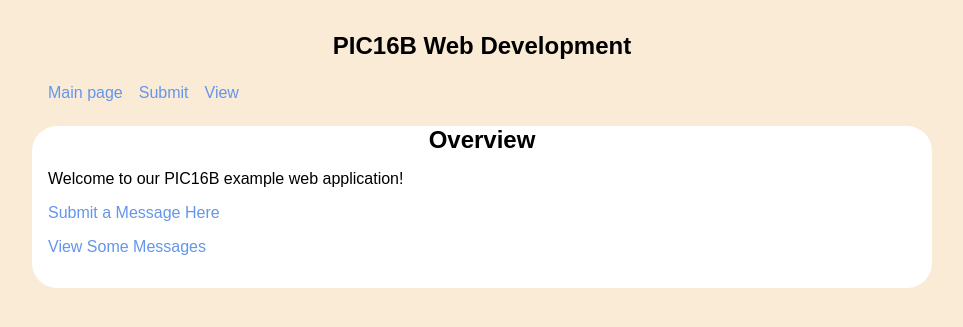
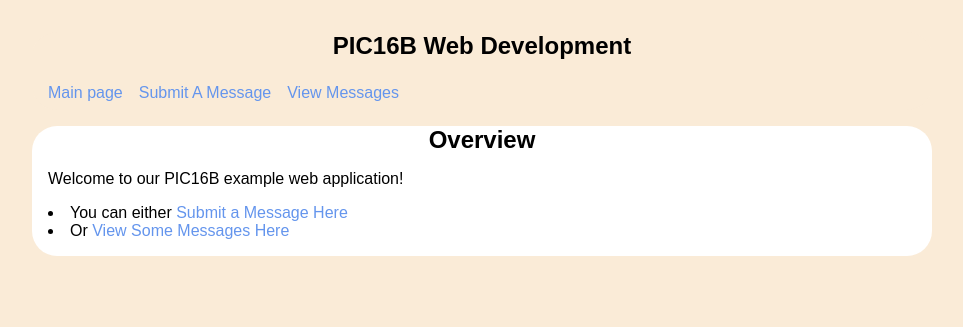
Before and after one commit to lu18cheng/pic16b_web_development, a Flask app: page / in a window 1280 px wide. Shown: the top 327 px of the page, without its empty margins (158-1121 px from the left). Run offline with Flask 2, Linux system fonts and the light colour scheme.

Commit message:
Remove unnecessary code and minor edits

```diff
--- a/app/templates/base.html
+++ b/app/templates/base.html
@@ -6,8 +6,8 @@
   <!-- <b>Navigation:</b> -->
   <ul>
     <li><a href="{{ url_for('main') }}">Main page</a></li>
-    <li><a href="{{ url_for('submit') }}">Submit</a></li>
-    <li><a href="{{ url_for('view')}}">View</a></li>
+    <li><a href="{{ url_for('submit') }}">Submit A Message</a></li>
+    <li><a href="{{ url_for('view')}}">View Messages</a></li>
   </ul>
 </nav>
 <section class="content">
--- a/app/templates/main.html
+++ b/app/templates/main.html
@@ -6,7 +6,7 @@
 
 {% block content %}
   <p>Welcome to our PIC16B example web application!</p>
-  <p> <a href="{{ url_for('submit') }}">Submit a Message Here</a></p>
-  <p> <a href="{{ url_for('view') }}">View Some Messages</a></p>
+  <li> You can either <a href="{{ url_for('submit') }}">Submit a Message Here</a></li>
+  <li> Or <a href="{{ url_for('view') }}">View Some Messages Here</a></li>
 
 {% endblock %}
```
Also changed, not shown: app/__init__.py (+2 -29 lines).
